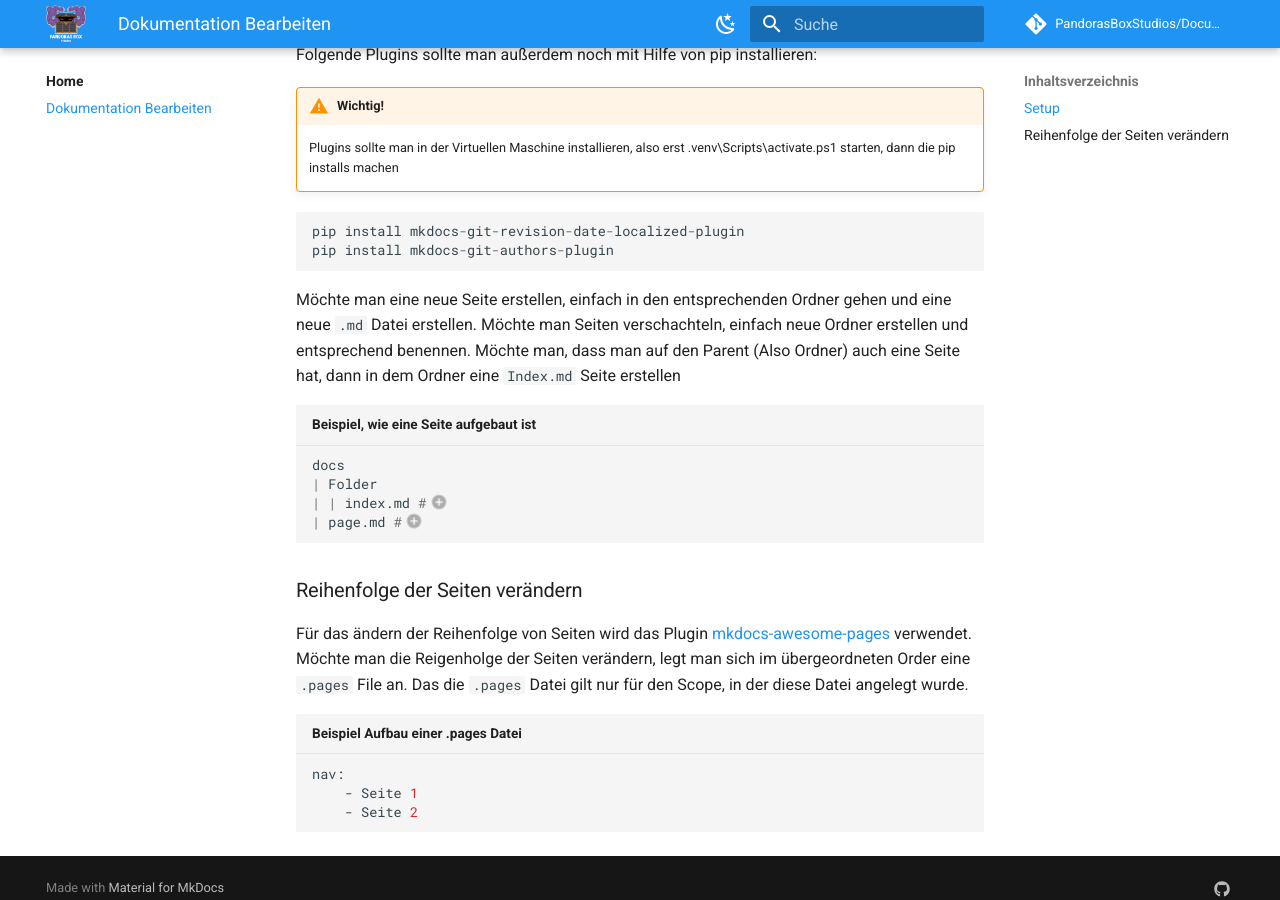
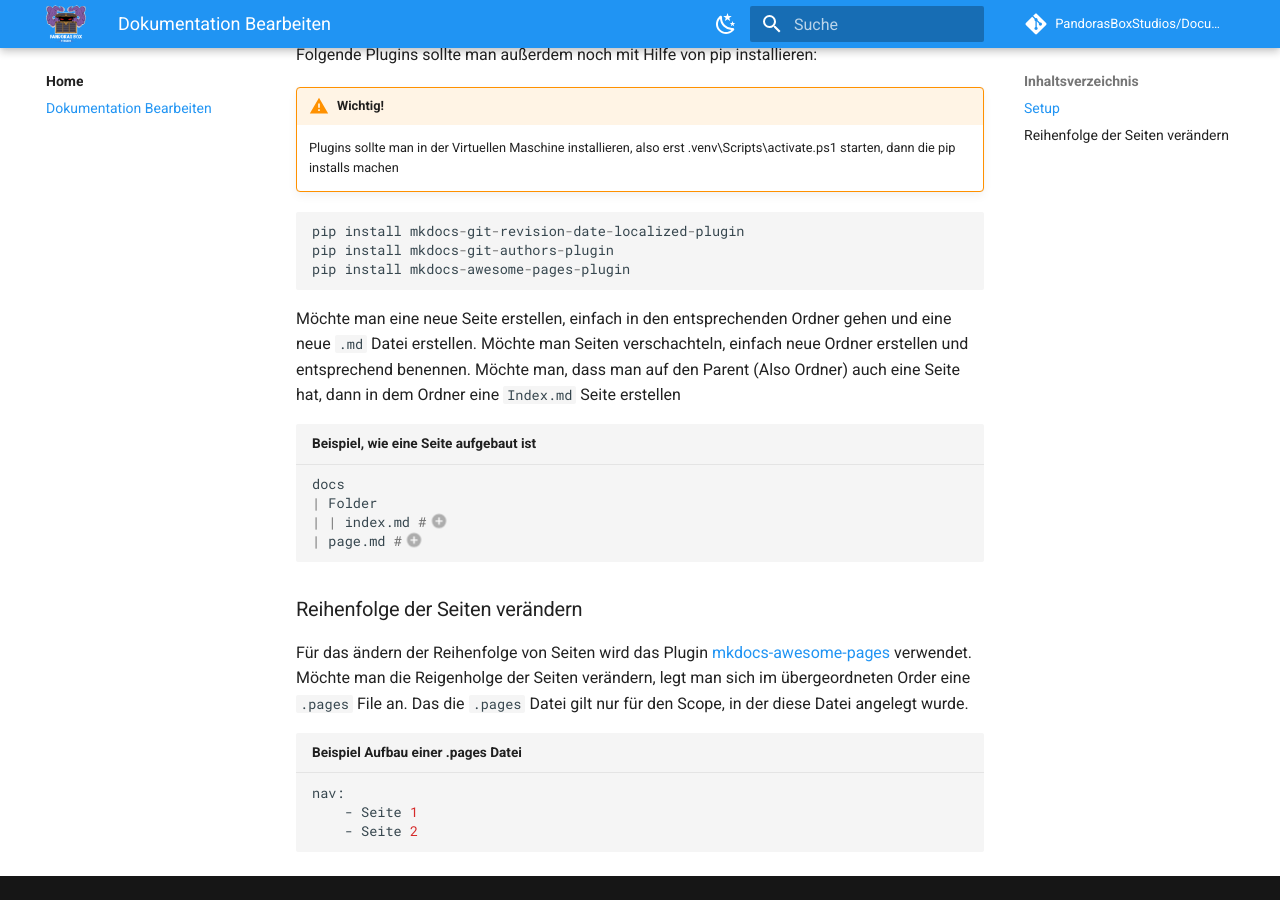
Before and after one commit to PandorasBoxStudios/Documentation, an MkDocs documentation site: the page built from docs/Home/Dokumentation Bearbeiten/index.md, in a window 1280 px wide and 900 px high, scrolled down 491 px. Built offline with MkDocs 1.6.1 and Material for MkDocs 9.7.7, drawn with Linux system fonts in a browser that asks for light colours; comment, search, counter and statistics services are not loaded.

Commit message:
installed Plugin

````diff
--- a/docs/Home/Dokumentation Bearbeiten/index.md
+++ b/docs/Home/Dokumentation Bearbeiten/index.md
@@ -21,6 +21,7 @@ Folgende Plugins sollte man außerdem noch mit Hilfe von pip installieren:
 ``` py
 pip install mkdocs-git-revision-date-localized-plugin
 pip install mkdocs-git-authors-plugin
+pip install mkdocs-awesome-pages-plugin
 ```
 
 
````
Also changed, not shown: 1 other file.
